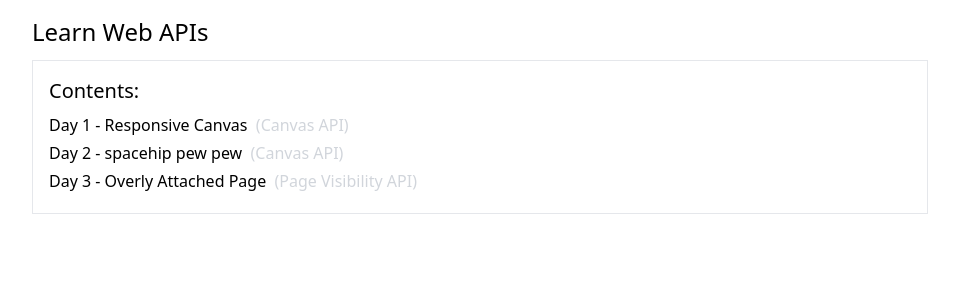
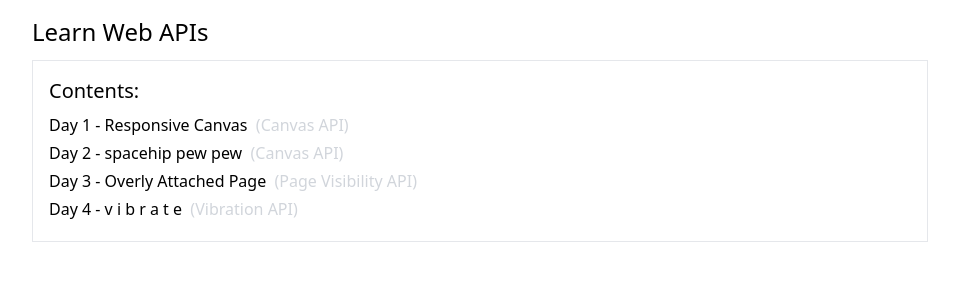
Before and after one commit to stoikal/28-days, a Next.js app: page / in a window 1280 px wide. Shown: the top 300 px of the page, without its empty margins (160-1119 px from the left). Built offline with nearby package versions, Linux system fonts and the light colour scheme.

Commit message:
feat(day-4): add day 4 to index page

```diff
--- a/src/pages/index.tsx
+++ b/src/pages/index.tsx
@@ -9,7 +9,8 @@ import NextLink from 'next/link'
 const content = [
   { title: 'Day 1 - Responsive Canvas', subtitle: 'Canvas API' },
   { title: 'Day 2 - spacehip pew pew', subtitle: 'Canvas API' },
-  { title: 'Day 3 - Overly Attached Page', subtitle: 'Page Visibility API' }
+  { title: 'Day 3 - Overly Attached Page', subtitle: 'Page Visibility API' },
+  { title: 'Day 4 - v i b r a t e', subtitle: 'Vibration API' }
 ]
 
 export default function Home () {
```
